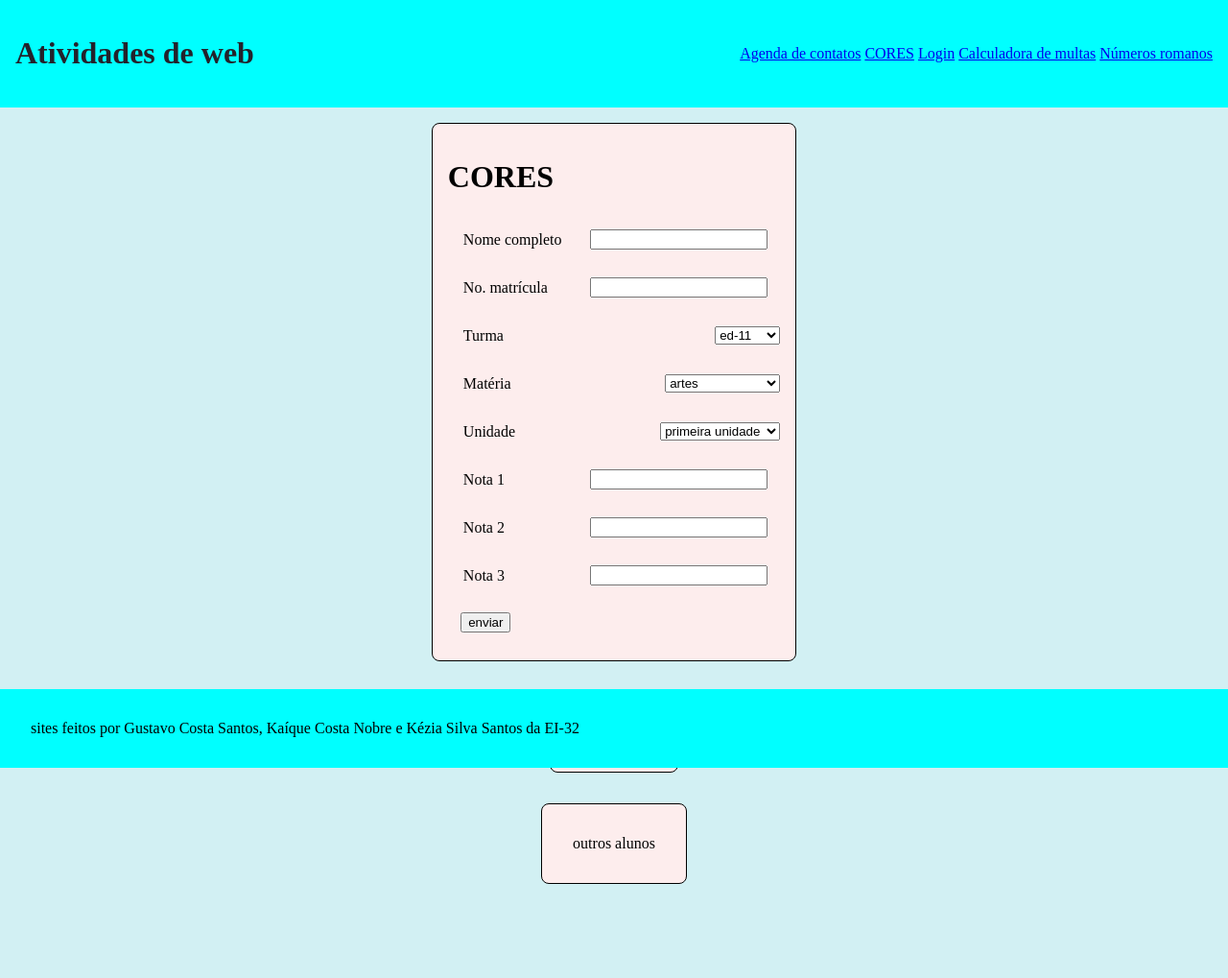
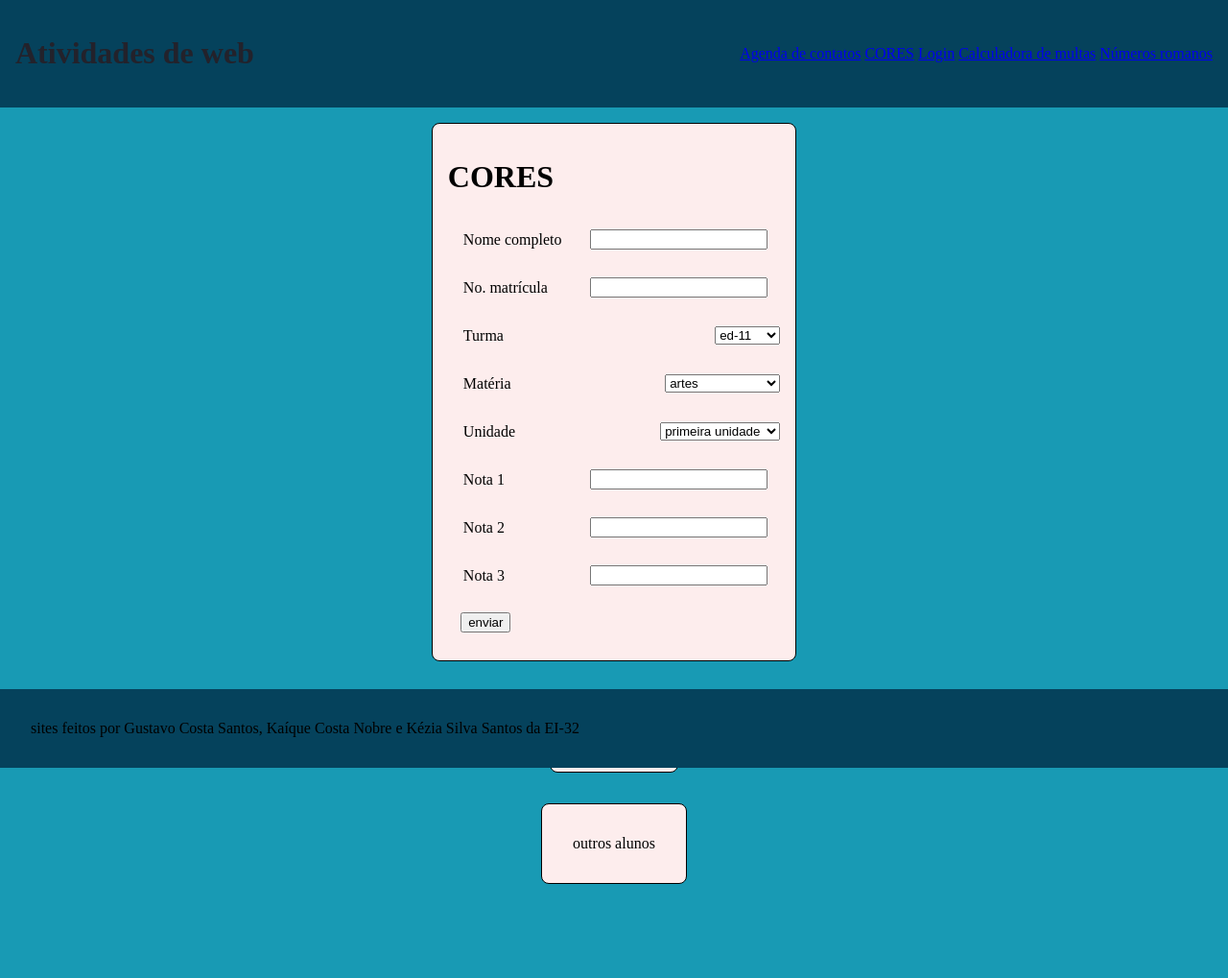
Before and after one commit to Zer0-Zer0/atividade_paranhos_php, a PHP site: page /cores/index.php in a window 1280 px wide. Shown: the whole page at 96% size. Run offline with PHP 8.4, Linux system fonts and the light colour scheme.

Commit message:
Used the standard colors 	modified:   _css/style.css

```diff
--- a/_css/style.css
+++ b/_css/style.css
@@ -32,7 +32,7 @@ body {
     flex-direction: column;
     justify-content: space-between;
 
-    background-color: var(--p-04);
+    background-color: var(--p-02);
 }
 
 footer {
@@ -49,7 +49,7 @@ footer {
 
     padding: 1em;
 
-    background-color: aqua;
+    background-color: var(--p-01);
 }
 
 main {
```
